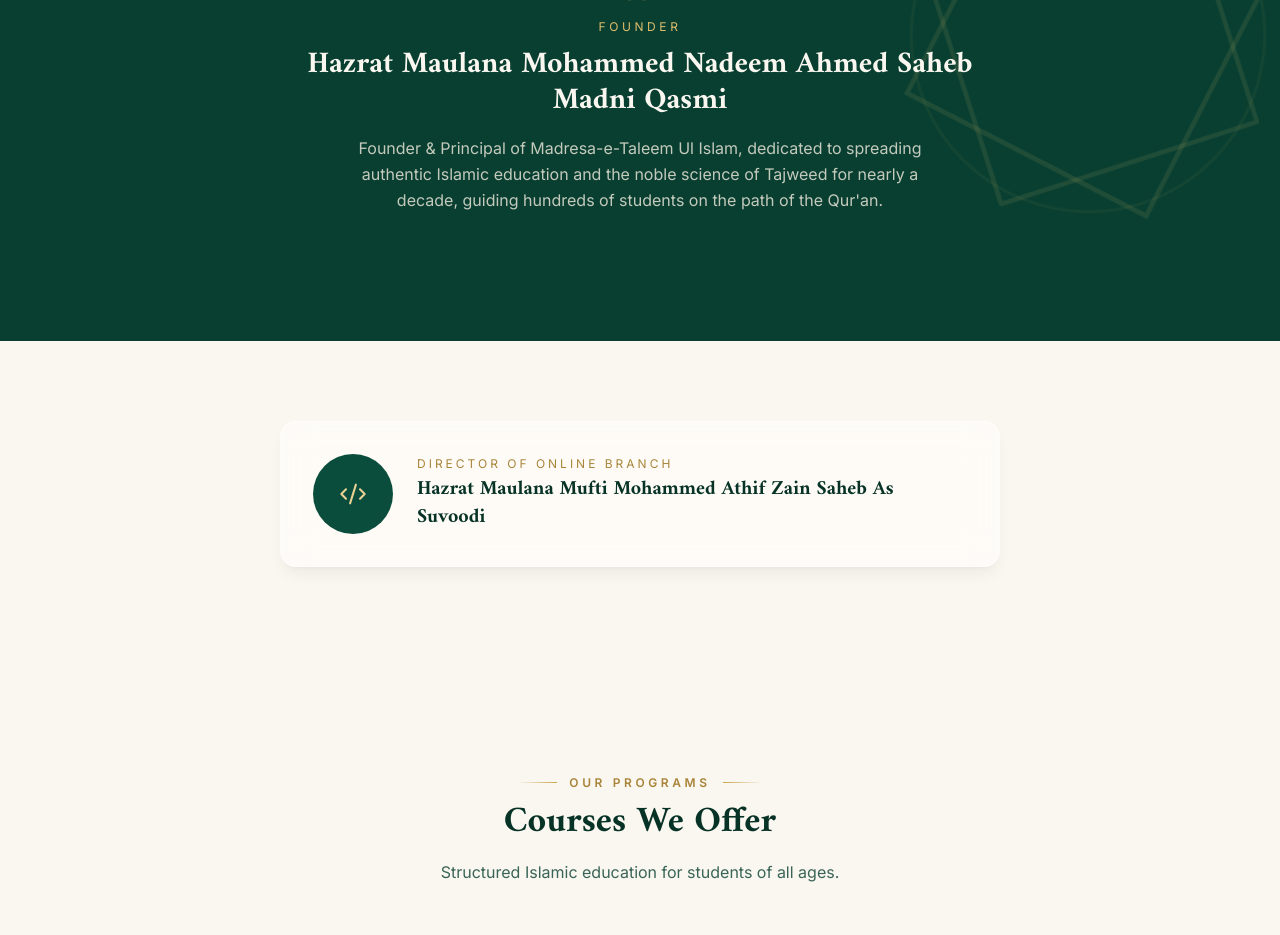
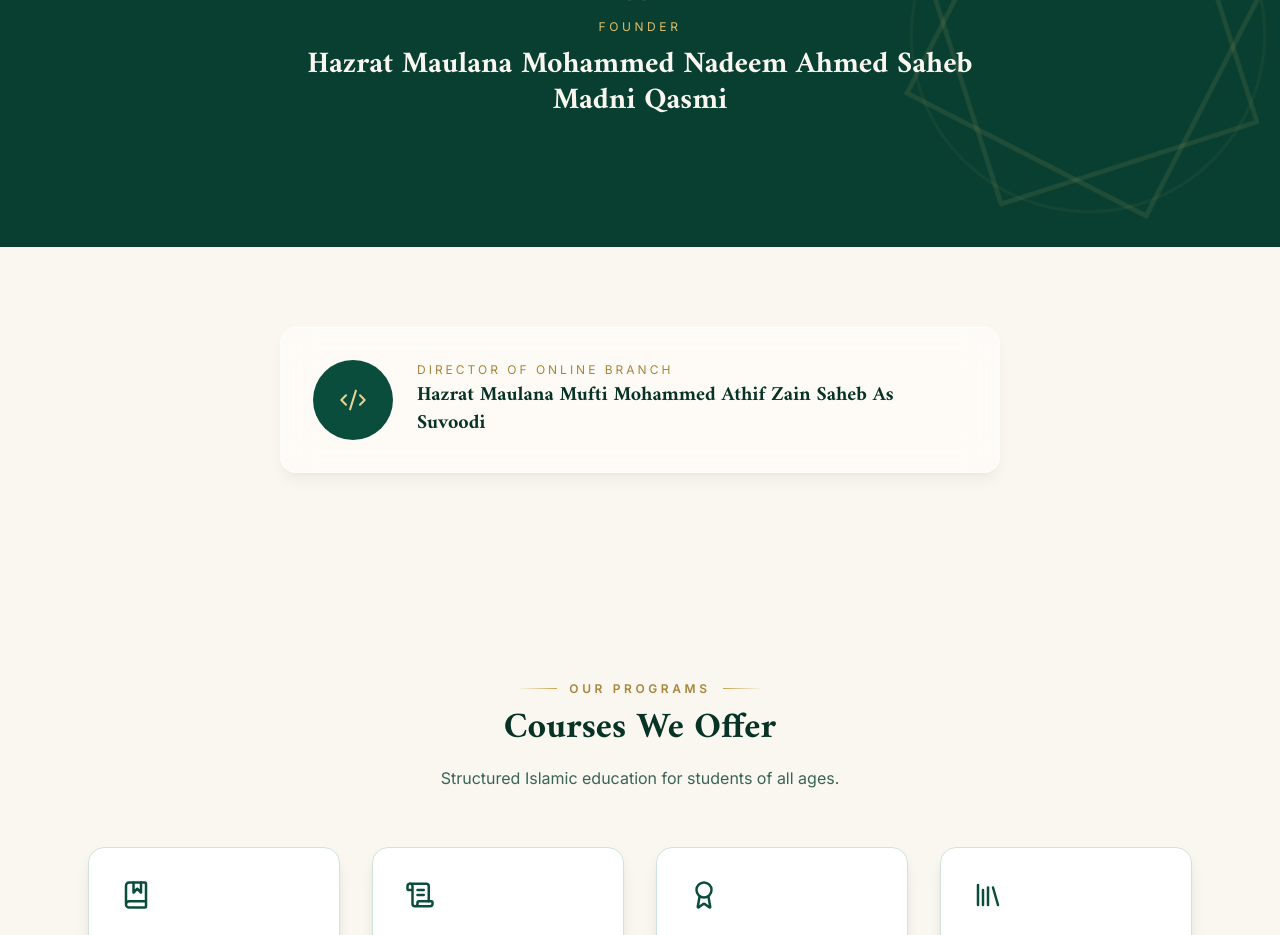
Before and after one commit to athiffzain/taleem-ul-islam-online-academy, a Next.js app: page / in a window 1280 px wide. Shown: the part 1860-2795 px from the top of the page. Built offline with nearby package versions, Linux system fonts and the light colour scheme.

Commit message:
Update founder section

```diff
--- a/components/Founder.tsx
+++ b/components/Founder.tsx
@@ -4,7 +4,7 @@
 import { Quote } from "lucide-react";
 import KhatamStar from "./KhatamStar";
 
-export default function Founder () {
+export default function Founder() {
   return (
     <section className="relative py-24 md:py-32 bg-masjid-600 dark:bg-masjid-950 overflow-hidden">
       <div className="absolute inset-0 geo-watermark opacity-30" />
@@ -25,11 +25,7 @@
           <h3 className="font-display text-2xl md:text-3xl font-bold text-ivory leading-snug">
             Hazrat Maulana Mohammed Nadeem Ahmed Saheb Madni Qasmi
           </h3>
-          <p className="mt-4 text-parchment/80 leading-relaxed max-w-xl mx-auto">
-            Founder & Principal of Madresa-e-Taleem Ul Islam, dedicated to spreading authentic
-            Islamic education and the noble science of Tajweed for nearly a decade,
-            guiding hundreds of students on the path of the Qur&apos;an.
-          </p>
+
         </motion.div>
       </div>
     </section>
```
